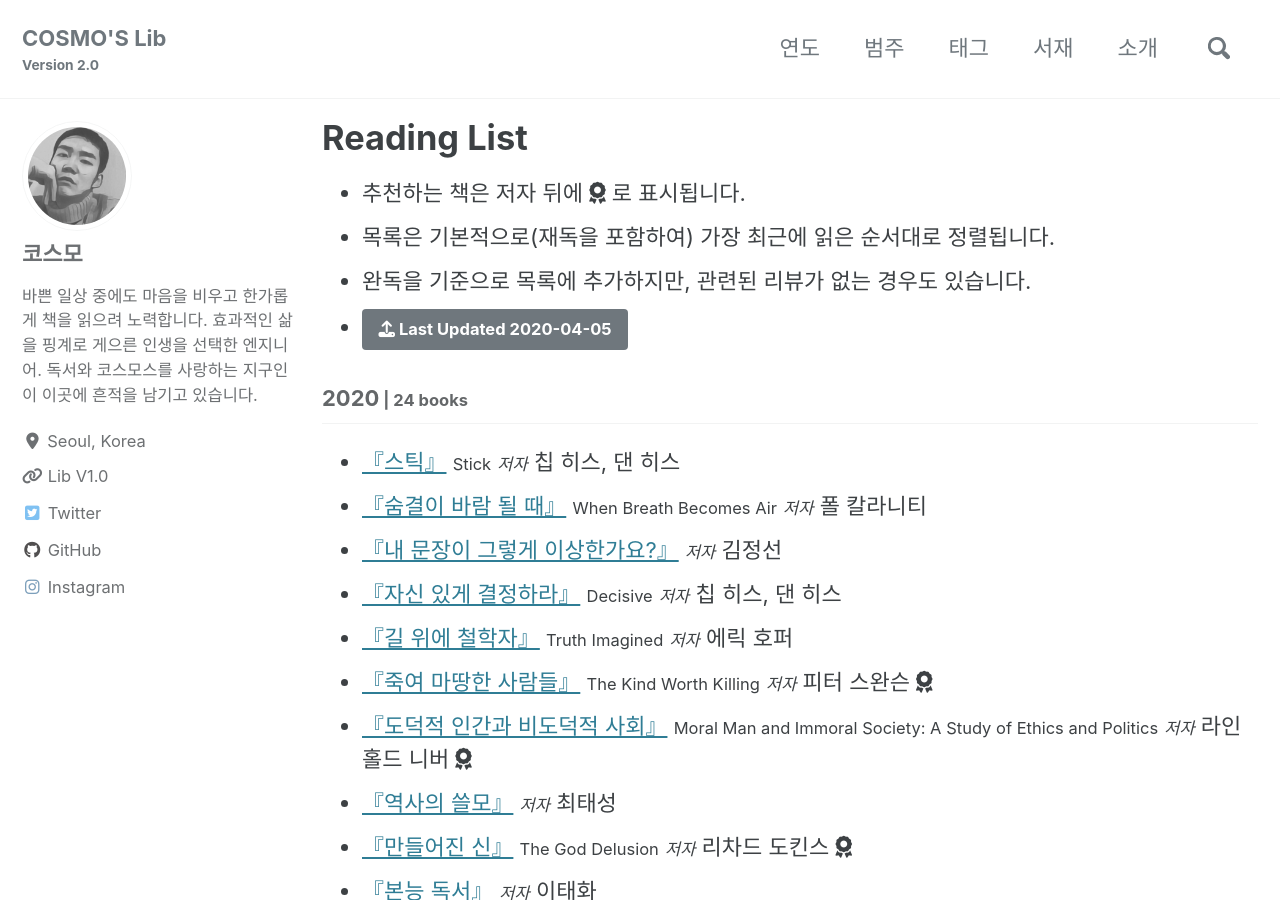
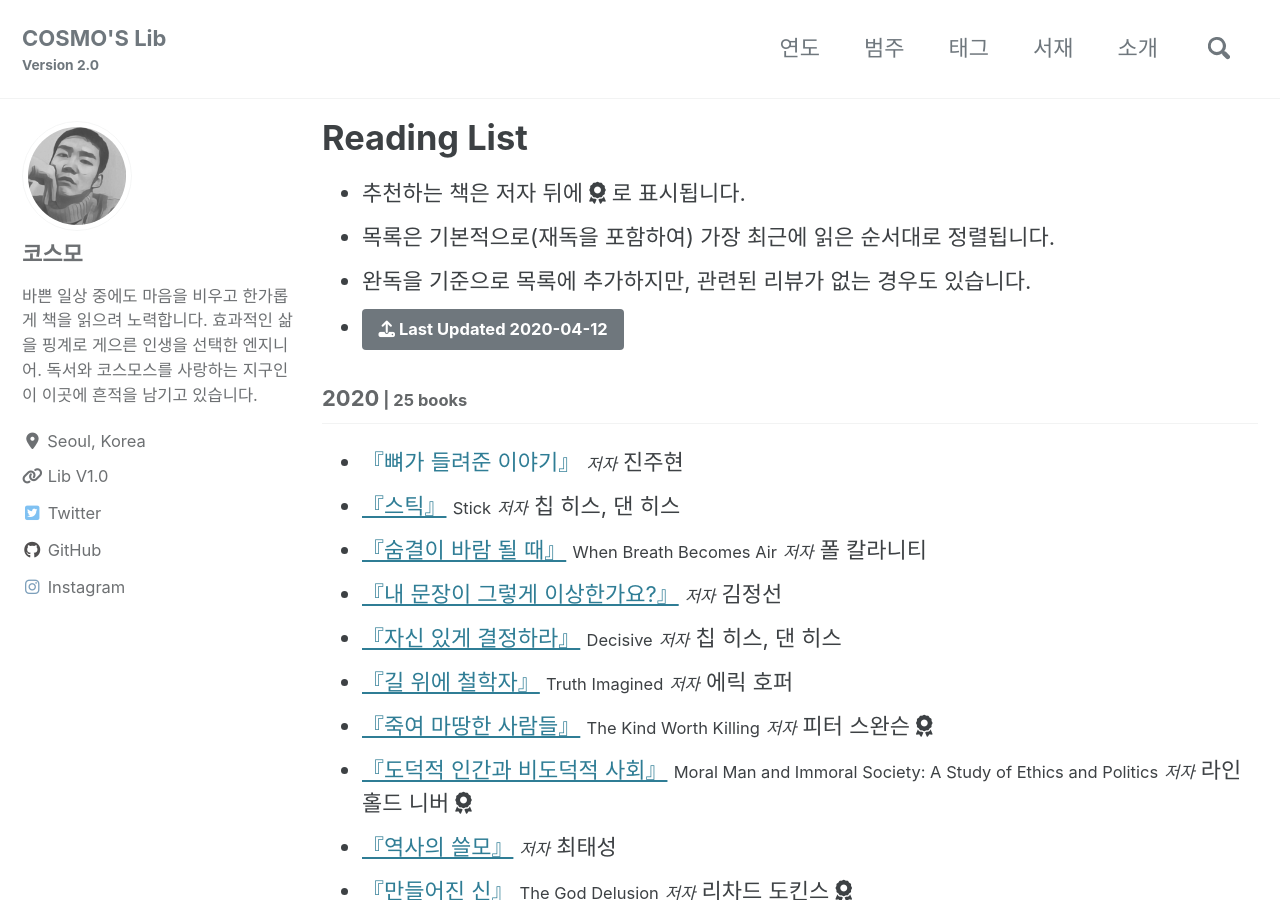
Before and after one commit to deftone2000/cosmo-s-archive, a Jekyll site: the page built from _pages/reading-list.html, in a window 1280 px wide and 900 px high. Built offline with Jekyll 4.4.1, drawn with Linux system fonts in a browser that asks for light colours; cached includes are drawn as plain includes; nearby versions of some CDN libraries; comment, search, counter and statistics services are not loaded; a style sheet for code colours, icons or effects is not loaded.

Commit message:
no message

```diff
--- a/_data/reading.yml
+++ b/_data/reading.yml
@@ -1,7 +1,17 @@
-lastupdate: 2020-04-05
+lastupdate: 2020-04-12
 list:
   - year: "2020"
     books:
+
+      - title: "뼈가 들려준 이야기"
+        ori_title:
+        author: 진주현
+        post_title:
+        cover: https://img.ridicdn.net/cover/2189000056/xxlarge
+        trans:
+        pub: 푸른숲
+        pub_info: 2015.10.21. 종이책 출간
+        post_link:
 
       - title: "스틱"
         ori_title: "Stick"
```
